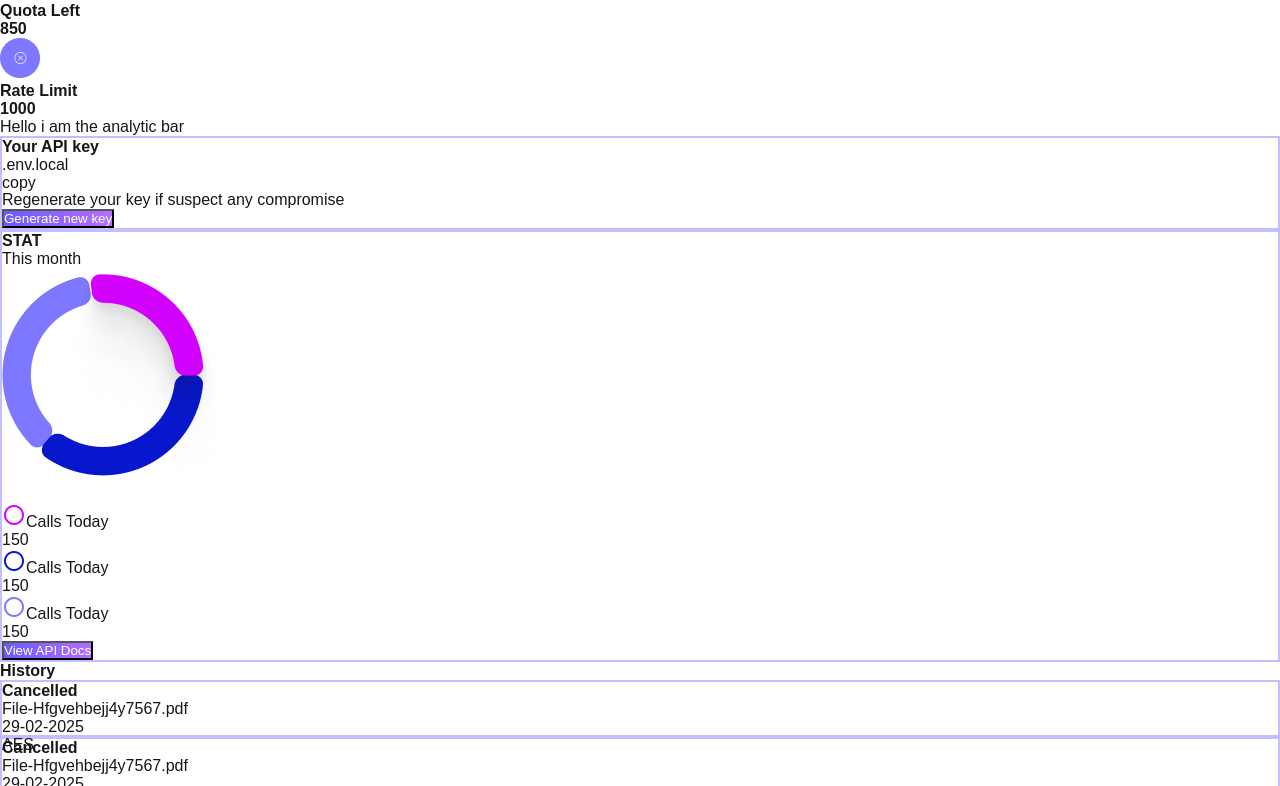
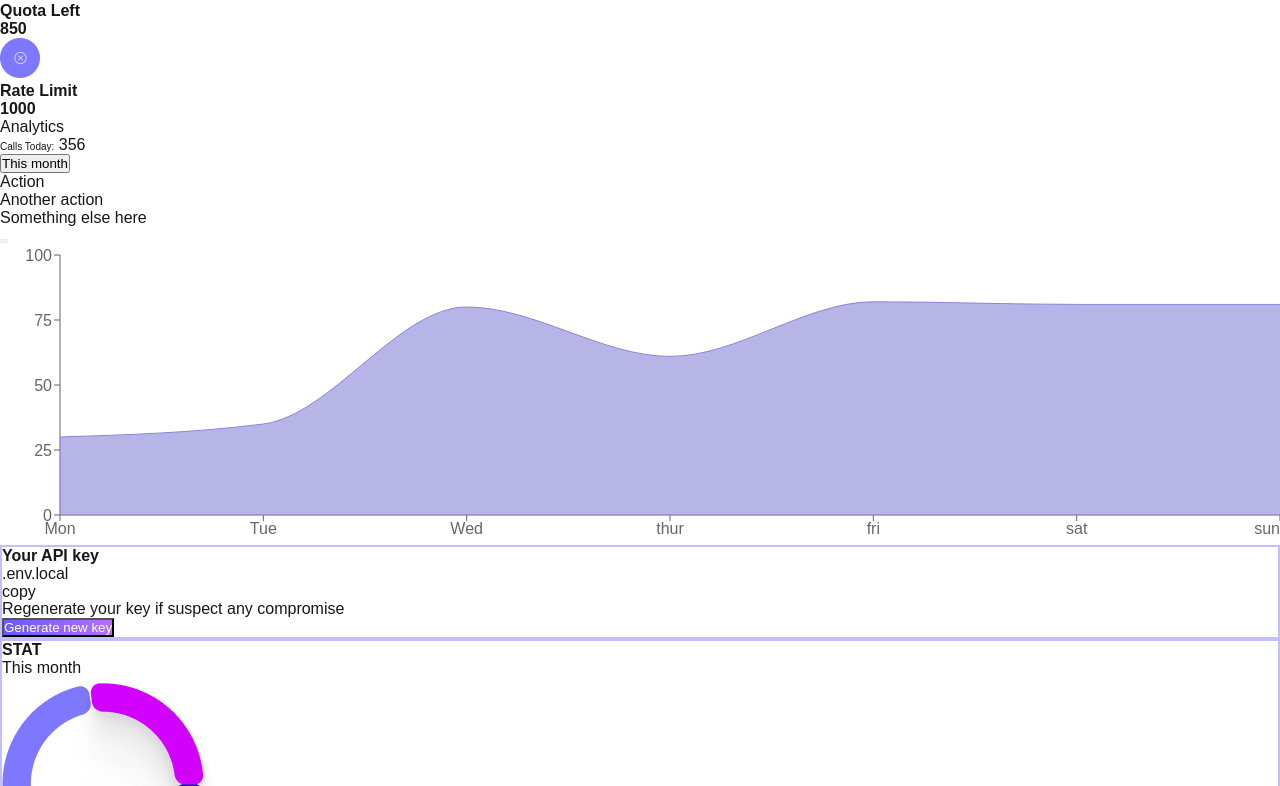
Before and after one commit to georgegoldman/mothrbox-frontend, a Next.js app: page /dashboard in a window 1280 px wide. Shown: the part 1254-2040 px from the top of the page. Built offline with nearby package versions, Linux system fonts and the light colour scheme; no server answers.

Commit message:
built the overview page

```diff
--- a/package.json
+++ b/package.json
@@ -20,14 +20,17 @@
     "@tanstack/react-query": "^5.74.4",
     "@tremor/react": "^3.18.7",
     "axios": "^1.8.4",
+    "chart.js": "^4.4.9",
     "class-variance-authority": "^0.7.1",
     "lucide-react": "^0.501.0",
     "next": "15.3.1",
     "next-themes": "^0.4.6",
     "react": "^18.2.0",
+    "react-chartjs-2": "^5.3.0",
     "react-dom": "^18.2.0",
     "react-hook-form": "^7.56.0",
     "react-router-dom": "^7.5.1",
+    "recharts": "^2.15.3",
     "sonner": "^2.0.3",
     "tailwind-merge": "^3.2.0",
     "zod": "^3.24.3"
--- a/src/app/dashboard/page.tsx
+++ b/src/app/dashboard/page.tsx
@@ -2,7 +2,7 @@ import CryptCard from "@/components/CryptCard";
 import TitleBar from "@/components/TitleBar";
 import { CryptCardData } from "@/components/CryptCard";
 import RateCard, { RateCardData } from "@/components/RateCard";
-import AnalyticBar from "@/components/AnalyticsBar";
+import CardLineChart from "@/components/Analytics";
 
 export default function DashboardHomePage() {
 
@@ -62,7 +62,7 @@ export default function DashboardHomePage() {
                 <RateCard data={rate} />
               </div>
               <div className="row">
-                <AnalyticBar />
+                <CardLineChart />
               </div>
             </div>
             <div className="col-5 p-3 ">
--- /dev/null
+++ b/src/components/Analytics.tsx
@@ -0,0 +1,63 @@
+"use client";
+
+import { LineChart, Line, XAxis, YAxis, AreaChart, Area, Tooltip, ResponsiveContainer } from 'recharts';
+const data = [
+  {name: 'Mon', uv: 30, pv: 2400, amt: 2400},
+  {name: 'Tue', uv: 35, pv: 2400, amt: 2400},
+  {name: 'Wed', uv: 80, pv: 2400, amt: 2400},
+  {name: 'thur', uv: 61, pv: 2400, amt: 2400},
+  {name: 'fri', uv: 82, pv: 2400, amt: 2400},
+  {name: 'sat', uv: 81, pv: 2400, amt: 2400},
+  {name: 'sun', uv: 81, pv: 2400, amt: 2400}
+
+];
+
+
+export default function CardLineChart() {
+  return (
+    <>
+    <div className="row">
+      <div className="col-12 d-flex justify-content-between align-items-center">
+        <div className="text-light col-3">
+          <p>Analytics <br />
+          <span style={{fontSize: 10}}>Calls Today:</span>  <span>356</span></p>
+        </div>
+        <div className=" col-9">
+          <div className=" float-end pe-0">
+            <div className="d-flex justify-content-end">
+              <button className="btn rounded-pill btn-secondary dropdown-toggle me-1" type="button" data-bs-toggle="dropdown" aria-expanded="false">
+                This month
+              </button>
+              <ul className="dropdown-menu">
+                <li><a className="dropdown-item" href="#">Action</a></li>
+                <li><a className="dropdown-item" href="#">Another action</a></li>
+                <li><a className="dropdown-item" href="#">Something else here</a></li>
+              </ul>
+              <button type="button" className="btn btn-none me-1"><i className="fa-solid fa-caret-left text-light"></i></button>
+              <button type="button" className="btn btn-none me-1"><i className="fa-solid fa-caret-right text-light"></i></button>
+            </div>
+
+          </div>
+        </div>
+        <div className=""></div>
+      </div>
+      <div className="col-12">
+        <div style={{ height: 300 }} className="col-12">
+        <ResponsiveContainer width="100%" height="100%">
+          <AreaChart
+            data={data}
+            margin={{ top: 10, right: 0, left: 0, bottom: 0 }}
+          >
+            <XAxis dataKey="name" />
+            <YAxis />
+            <Tooltip />
+            <Area type="monotone" dataKey="uv" stroke="#8884d8" fill="#8884d8" />
+          </AreaChart>
+        </ResponsiveContainer>
+      </div>
+
+      </div>
+    </div>
+    </>
+  )
+}
--- a/src/components/AnalyticsBar.tsx
+++ /dev/null
@@ -1,7 +0,0 @@
-export default function AnalyticBar() {
-    return (
-        <>
-         <p>Hello i am the analytic bar</p>
-        </>
-    )
-}
```
Also changed, not shown: src/components/AnalyticsChart.tsx (deleted, +0 -34 lines), src/components/TraditionsCurveChart.tsx (added, +82 -0 lines), src/components/line-chart.tsx (added, +40 -0 lines), 1 other file (tests, documents, lock files or other folders).
